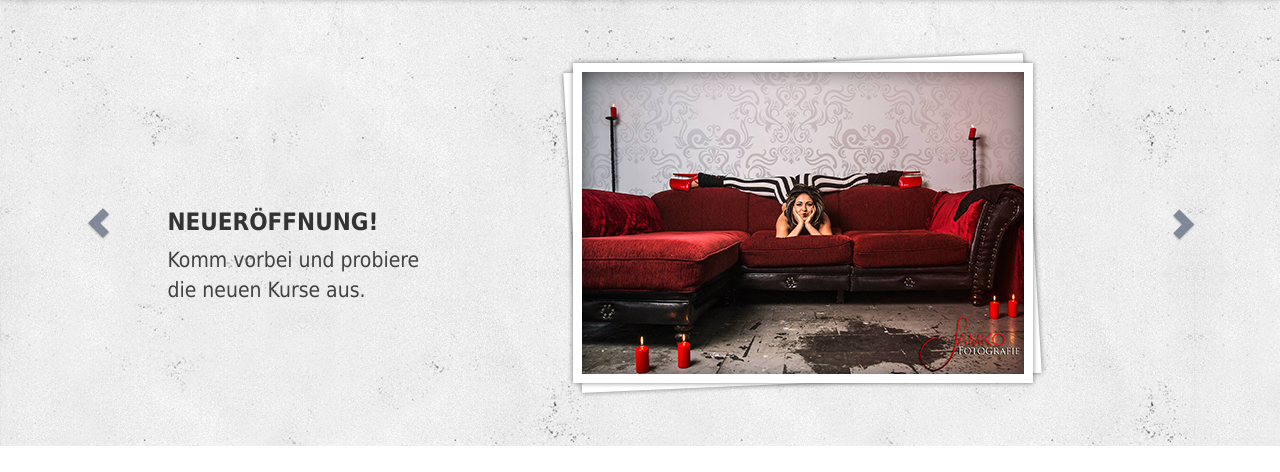
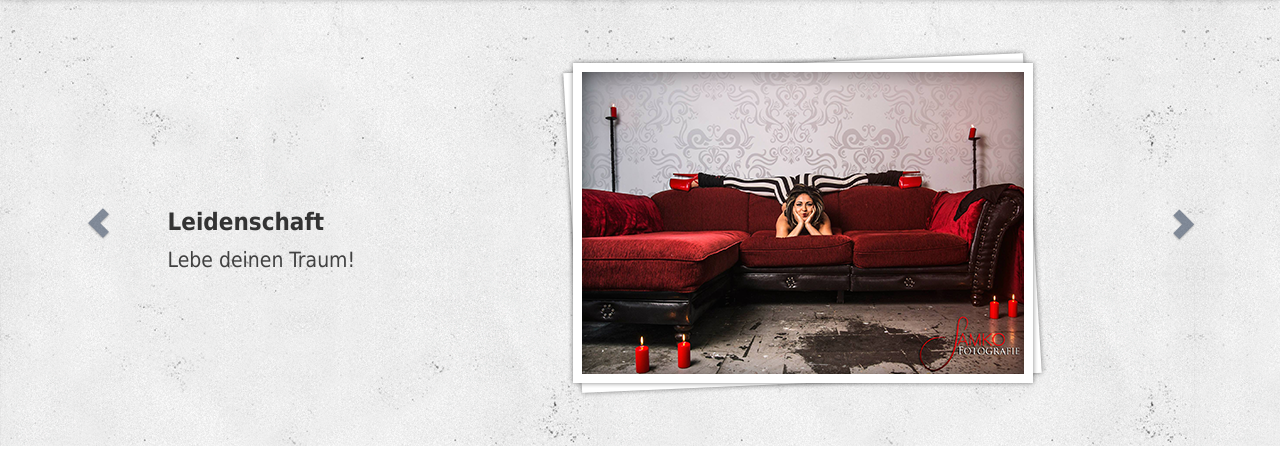
Before and after one commit to broexkesthier/test, a PHP site: page /index.php in a window 1280 px wide. Shown: the part 100-572 px from the top of the page. Run offline with PHP 8.4, Linux system fonts and the light colour scheme; some libraries are stand-ins or nearby versions.

Commit message:
Slidertexte angepasst

```diff
--- a/index.php
+++ b/index.php
@@ -8,8 +8,8 @@
                     <div class="item active">
                         <div class="row">
                             <div class="col-md-3 col-md-offset-1">
-                                <h3>NEUERÖFFNUNG!</h3>
-                                <p> Komm vorbei und probiere die neuen Kurse aus.</p>
+                                <h3>Leidenschaft</h3>
+                                <p>Lebe deinen Traum!</p>
                             </div>
                             <div class="col-md-6 col-md-offset-1">
                                 <img class="img-responsive" title="Teaser" src="img/gallery_teaser_01.png" />
@@ -19,8 +19,8 @@
                     <div class="item">
                         <div class="row">
                             <div class="col-md-3 col-md-offset-1">
-                                <h3>NEUERÖFFNUNG!</h3>
-                                <p> Komm vorbei und probiere die neuen Kurse aus.</p>
+                                <h3>Spaß</h3>
+                                <p>Genieße dein Leben!</p>
                             </div>
                             <div class="col-md-6 col-md-offset-1">
                                 <img class="img-responsive" title="Teaser" src="img/gallery_teaser_01.png" />
@@ -30,8 +30,8 @@
                     <div class="item">
                         <div class="row">
                             <div class="col-md-3 col-md-offset-1">
-                                <h3>NEUERÖFFNUNG!</h3>
-                                <p> Komm vorbei und probiere die neuen Kurse aus.</p>
+                                <h3>Vitalität!</h3>
+                                <p>Gesundheit für Körper, Geist & Seele!</p>
                             </div>
                             <div class="col-md-6 col-md-offset-1">
                                 <img class="img-responsive" title="Teaser" src="img/gallery_teaser_01.png" />
```
